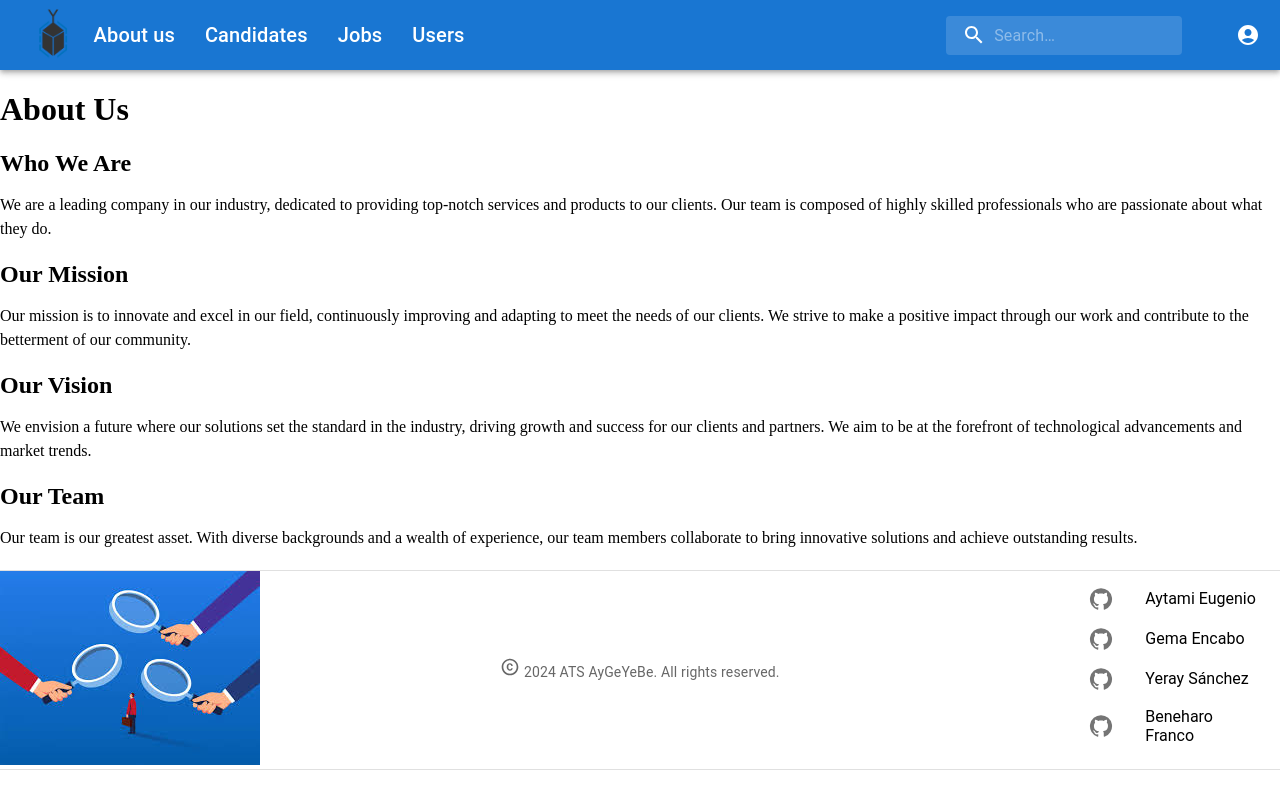
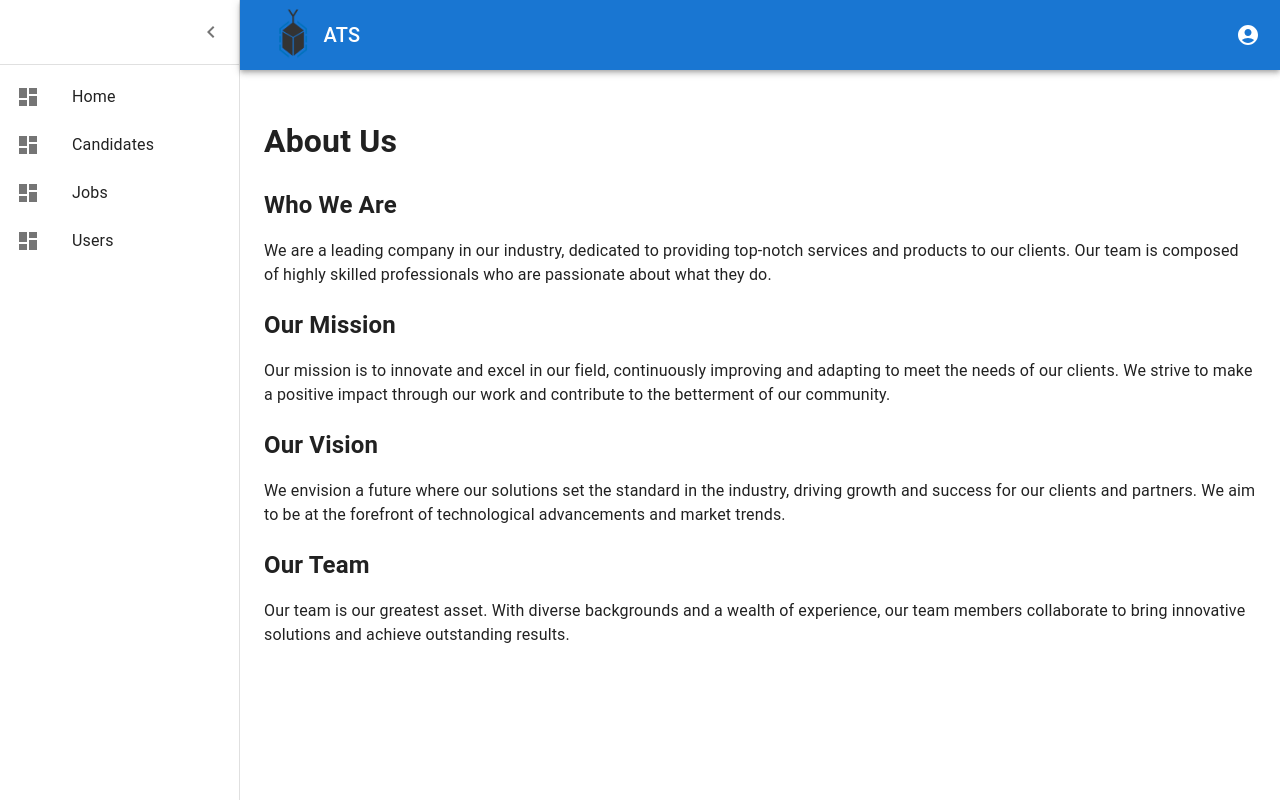
Before and after one commit to BeneharoFranco/atsFronted, a React (Vite) app: page /about in a window 1280 px wide. Built offline with nearby package versions, Linux system fonts and the light colour scheme.

Commit message:
trabajando layout

```diff
--- /dev/null
+++ b/src/components/Drawer/Drawer.jsx
@@ -0,0 +1,80 @@
+// import React from "react";
+import PropTypes from "prop-types";
+import { styled } from "@mui/material/styles";
+import MuiDrawer from '@mui/material/Drawer';
+import ChevronLeftIcon from "@mui/icons-material/ChevronLeft";
+import DashboardIcon from "@mui/icons-material/Dashboard";
+import { Divider, IconButton, List, ListItemButton, ListItemIcon, ListItemText, Toolbar } from "@mui/material";
+import { Link } from "react-router-dom";
+
+const drawerWidth = 240;
+
+const CustomDrawer = styled(MuiDrawer, {
+  shouldForwardProp: (prop) => prop !== "open",
+})(({ theme, open }) => ({
+  "& .MuiDrawer-paper": {
+    position: "relative",
+    whiteSpace: "nowrap",
+    width: drawerWidth,
+    transition: theme.transitions.create("width", {
+      easing: theme.transitions.easing.sharp,
+      duration: theme.transitions.duration.enteringScreen,
+    }),
+    boxSizing: "border-box",
+    ...(!open && {
+      overflowX: "hidden",
+      transition: theme.transitions.create("width", {
+        easing: theme.transitions.easing.sharp,
+        duration: theme.transitions.duration.leavingScreen,
+      }),
+      width: theme.spacing(7),
+      [theme.breakpoints.up("sm")]: {
+        width: theme.spacing(9),
+      },
+    }),
+  },
+}));
+
+const Drawer = ({open, toggleDrawer, pages}) => {
+  return (
+    <>
+      <CustomDrawer variant="permanent" open={open}>
+        <Toolbar
+          sx={{
+            display: "flex",
+            alignItems: "center",
+            justifyContent: "flex-end",
+            px: [1],
+          }}
+        >
+          <IconButton onClick={toggleDrawer}>
+            <ChevronLeftIcon />
+          </IconButton>
+        </Toolbar>
+        <Divider />
+        <List component="nav">
+          {pages.map((page) => {
+            return (
+              <>
+                <ListItemButton component={Link} to={page.path}>
+                  <ListItemIcon>
+                    <DashboardIcon />
+                  </ListItemIcon>
+                  <ListItemText primary={page.name} />
+                </ListItemButton>
+              </>
+            );
+          })}
+        </List>
+      </CustomDrawer>
+    </>
+  );
+};
+
+Drawer.propTypes = {
+    open: PropTypes.bool,
+    toggleDrawer: PropTypes.func,
+    pages: PropTypes.object,
+  };
+
+export default Drawer;
--- a/src/components/Footer/Footer.jsx
+++ b/src/components/Footer/Footer.jsx
@@ -11,7 +11,7 @@ import { Copyright } from "@mui/icons-material";
 
 export default function BasicList() {
   return (
-    <Box sx={{ width: "100%", bgcolor: "background.paper" }}>
+    <Box height={"270px"} sx={{ width: "100%", bgcolor: "background.paper" }} component={"footer"}>
       <Divider />
       <Grid container spacing={1}>
         <Grid item xs={2}>
--- a/src/components/Header/Header.jsx
+++ b/src/components/Header/Header.jsx
@@ -1,67 +1,87 @@
 import "./Header.css";
-import React, { useState } from 'react';
-import { Link } from 'react-router-dom';
-import AppBar from '@mui/material/AppBar';
-import Toolbar from '@mui/material/Toolbar';
-import Typography from '@mui/material/Typography';
-import IconButton from '@mui/material/IconButton';
-import SearchIcon from '@mui/icons-material/Search';
-import AccountCircle from '@mui/icons-material/AccountCircle';
-import Badge from '@mui/material/Badge';
-import NotificationsIcon from '@mui/icons-material/Notifications';
-import InputBase from '@mui/material/InputBase';
-import { styled, alpha } from '@mui/material/styles';
-import Menu from '@mui/material/Menu';
-import MenuItem from '@mui/material/MenuItem';
-import logo from '../../assets/logo.png';
+import React, { useState } from "react";
+import PropTypes from "prop-types";
+import { Link } from "react-router-dom";
+import MuiAppBar from '@mui/material/AppBar';
+import Toolbar from "@mui/material/Toolbar";
+import Typography from "@mui/material/Typography";
+import IconButton from "@mui/material/IconButton";
+import AccountCircle from "@mui/icons-material/AccountCircle";
+import { styled } from "@mui/material/styles";
+import Menu from "@mui/material/Menu";
+import MenuIcon from "@mui/icons-material/Menu";
+import MenuItem from "@mui/material/MenuItem";
+import logo from "../../assets/logo.png";
+import { createTheme, ThemeProvider } from '@mui/material/styles';
+import CssBaseline from '@mui/material/CssBaseline';
+import Box from '@mui/material/Box';
 
-const Search = styled('div')(({ theme }) => ({
-  position: 'relative',
+/*
+const Search = styled("div")(({ theme }) => ({
+  position: "relative",
   borderRadius: theme.shape.borderRadius,
   backgroundColor: alpha(theme.palette.common.white, 0.15),
-  '&:hover': {
+  "&:hover": {
     backgroundColor: alpha(theme.palette.common.white, 0.25),
   },
   marginRight: theme.spacing(2),
   marginLeft: 0,
-  width: '100%',
-  [theme.breakpoints.up('sm')]: {
+  width: "100%",
+  [theme.breakpoints.up("sm")]: {
     marginLeft: theme.spacing(3),
-    width: 'auto',
+    width: "auto",
   },
 }));
 
-const SearchIconWrapper = styled('div')(({ theme }) => ({
+const SearchIconWrapper = styled("div")(({ theme }) => ({
   padding: theme.spacing(0, 2),
-  height: '100%',
-  position: 'absolute',
-  pointerEvents: 'none',
-  display: 'flex',
-  alignItems: 'center',
-  justifyContent: 'center',
+  height: "100%",
+  position: "absolute",
+  pointerEvents: "none",
+  display: "flex",
+  alignItems: "center",
+  justifyContent: "center",
 }));
 
 const StyledInputBase = styled(InputBase)(({ theme }) => ({
-  color: 'inherit',
-  '& .MuiInputBase-input': {
+  color: "inherit",
+  "& .MuiInputBase-input": {
     padding: theme.spacing(1, 1, 1, 0),
     paddingLeft: `calc(1em + ${theme.spacing(4)})`,
-    transition: theme.transitions.create('width'),
-    width: '100%',
-    [theme.breakpoints.up('md')]: {
-      width: '20ch',
+    transition: theme.transitions.create("width"),
+    width: "100%",
+    [theme.breakpoints.up("md")]: {
+      width: "20ch",
     },
   },
 }));
+*/
 
-const pages = [
-  {name: "About us", path: "/about" , image: logo},
-  {name: "Candidates", path: "/candidates"},
-  {name: "Jobs", path: "/JobOpening"},
-  {name: "Users", path: "/User"},
-];
 
-const Header = () => {
+const drawerWidth = 240;
+
+const AppBar = styled(MuiAppBar, {
+  shouldForwardProp: (prop) => prop !== "open",
+})(({ theme, open }) => ({
+  zIndex: theme.zIndex.drawer + 1,
+  transition: theme.transitions.create(["width", "margin"], {
+    easing: theme.transitions.easing.sharp,
+    duration: theme.transitions.duration.leavingScreen,
+  }),
+  ...(open && {
+    marginLeft: drawerWidth,
+    width: `calc(100% - ${drawerWidth}px)`,
+    transition: theme.transitions.create(["width", "margin"], {
+      easing: theme.transitions.easing.sharp,
+      duration: theme.transitions.duration.enteringScreen,
+    }),
+  }),
+}));
+
+// TODO remove, this demo shouldn't need to reset the theme.
+const defaultTheme = createTheme();
+
+const Header = ({open, toggleDrawer, pages}) => {
   const [anchorEl, setAnchorEl] = useState(null);
 
   const handleMenu = (event) => {
@@ -73,52 +93,52 @@ const Header = () => {
   };
 
   return (
-    <AppBar position="static">
-      <Toolbar style={{ justifyContent: 'space-between' }}>
-        <div style={{ display: 'flex', alignItems: 'center', gap: '30px' }}>
-          {/* <Typography variant="h6" noWrap component="div" sx={{ display: { xs: 'none', sm: 'flex' }, alignItems: 'center' }}>
-            <Link to="/about" style={{ textDecoration: 'none', color: 'inherit', display: 'flex', alignItems: 'center' }}>
-              <img src={logo} alt="Company Logo" style={{ height: '70px', marginRight: '10px' }} />
-              About us
-            </Link>
-          </Typography>
-          <Typography variant="h6" noWrap component="div">
-            <Link to="/jobs" style={{ textDecoration: 'none', color: 'inherit' }}>
-              Jobs
-            </Link>
-          </Typography>
-          <Typography variant="h6" noWrap component="div">
-            <Link to="/candidates" style={{ textDecoration: 'none', color: 'inherit' }}>
-              Candidates
-            </Link>
-          </Typography> */}
-          {
-            pages.map((page) => {
-              return (
-                <>
-                <Typography variant="h6" noWrap component="div" sx={{ display: { xs: 'none', sm: 'flex' }, alignItems: 'center' }}>
-                  <Link to={page.path} style={{ textDecoration: 'none', color: 'inherit', display: 'flex', alignItems: 'center' }}>
-                    {page.image !== undefined ? <img src={page.image} alt="Company Logo" style={{ height: '70px', marginRight: '10px' }} /> : ""}
-                    {page.name}
-                  </Link>
-                </Typography>
-                </>
-              )
-            })
-          }
-        </div>
-        <div style={{ display: 'flex', alignItems: 'center', gap: '30px' }}>
-          <Search>
-            <SearchIconWrapper>
-              <SearchIcon />
-            </SearchIconWrapper>
-            <StyledInputBase
-              placeholder="Search…"
-              inputProps={{ 'aria-label': 'search' }}
-            />
-          </Search>
-
-          <IconButton
+    <ThemeProvider theme={defaultTheme}>
+      <Box sx={{ display: "flex" }}>
+        <CssBaseline />
+        <AppBar position="absolute" open={open}>
+          <Toolbar
+            sx={{
+              pr: "24px", // keep right padding when drawer closed
+            }}
+          >
+            <IconButton
+              edge="start"
+              color="inherit"
+              aria-label="open drawer"
+              onClick={toggleDrawer}
+              sx={{
+                marginRight: "36px",
+                ...(open && { display: "none" }),
+              }}
+            >
+              <MenuIcon />
+            </IconButton>
+            <Typography
+              component="h1"
+              variant="h6"
+              color="inherit"
+              noWrap
+              sx={{ flexGrow: 1 }}
+            >
+              <Link
+                to={"/Home"}
+                style={{
+                  textDecoration: "none",
+                  color: "inherit",
+                  display: "flex",
+                  alignItems: "center",
+                }}
+              >
+                <img
+                  src={logo}
+                  alt="Company Logo"
+                  style={{ height: "70px" }}
+                />
+                ATS
+              </Link>
+            </Typography>
+            <IconButton
             edge="end"
             aria-label="account of current user"
             aria-haspopup="true"
@@ -131,24 +151,30 @@ const Header = () => {
             id="menu-appbar"
             anchorEl={anchorEl}
             anchorOrigin={{
-              vertical: 'top',
-              horizontal: 'right',
+              vertical: "top",
+              horizontal: "right",
             }}
             keepMounted
             transformOrigin={{
-              vertical: 'top',
-              horizontal: 'right',
+              vertical: "top",
+              horizontal: "right",
             }}
             open={Boolean(anchorEl)}
             onClose={handleClose}
           >
-            <MenuItem onClick={handleClose}>Log In</MenuItem>
             <MenuItem onClick={handleClose}>Log Out</MenuItem>
           </Menu>
-        </div>
-      </Toolbar>
-    </AppBar>
+          </Toolbar>
+        </AppBar>
+      </Box>
+    </ThemeProvider>
   );
 };
 
+Header.propTypes = {
+  open: PropTypes.bool,
+  toggleDrawer: PropTypes.func,
+  pages: PropTypes.object,
+};
+
 export default Header;
--- a/src/components/ListCard/ListCard.jsx
+++ b/src/components/ListCard/ListCard.jsx
@@ -1,18 +1,20 @@
 import PropTypes from "prop-types";
 import JobOpeningCard from "../JobOpeningCard/JobOpeningCard";
+import { Box } from "@mui/material";
+import Grid2 from "@mui/material/Unstable_Grid2/Grid2";
 
 const ListCard = ({ objects, type, delObject }) => {
   switch (type) {
     case "jobOpening":
       return (
         <>
-          <div>
+          <Grid2 container spacing={2} sx={{ width: "100%", height: "100%", padding: 2 }} >
             {
               objects.jobOpenings.map((object) => (
                 <JobOpeningCard key={object.id} jobOpening={object} delJobOpening={delObject} />
               ))
             }
-          </div>
+          </Grid2>
         </>
       );
       break;
--- a/src/layouts/Root.jsx
+++ b/src/layouts/Root.jsx
@@ -1,13 +1,110 @@
-import { Outlet } from "react-router-dom";
+import { useState } from "react";
+import { Link, Outlet } from "react-router-dom";
 import Header from "../components/Header/Header";
 import Footer from "../components/Footer/Footer";
+import { Box, Container, CssBaseline, Divider, Grid, IconButton, List, ListItemButton, ListItemIcon, ListItemText, Toolbar } from "@mui/material";
+
+// import { styled } from "@mui/material/styles";
+// import MuiDrawer from '@mui/material/Drawer';
+// import ChevronLeftIcon from "@mui/icons-material/ChevronLeft";
+// import DashboardIcon from "@mui/icons-material/Dashboard";
+import { ThemeProvider } from "@emotion/react";
+import { createTheme} from '@mui/material/styles';
+import Drawer from "../components/Drawer/Drawer";
+
+// const drawerWidth = 240;
+
+// const Drawer = styled(MuiDrawer, { shouldForwardProp: (prop) => prop !== "open", })(({ theme, open }) => ({
+//   "& .MuiDrawer-paper": {
+//     position: "relative",
+//     whiteSpace: "nowrap",
+//     width: drawerWidth,
+//     transition: theme.transitions.create("width", {
+//       easing: theme.transitions.easing.sharp,
+//       duration: theme.transitions.duration.enteringScreen,
+//     }),
+//     boxSizing: "border-box",
+//     ...(!open && {
+//       overflowX: "hidden",
+//       transition: theme.transitions.create("width", {
+//         easing: theme.transitions.easing.sharp,
+//         duration: theme.transitions.duration.leavingScreen,
+//       }),
+//       width: theme.spacing(7),
+//       [theme.breakpoints.up("sm")]: {
+//         width: theme.spacing(9),
+//       },
+//     }),
+//   },
+// }));
+
+const pages = [
+  { name: "Home", path: "/Home" },
+  // {name: "About us", path: "/about" , image: logo},
+  { name: "Candidates", path: "/candidates" },
+  { name: "Jobs", path: "/JobOpening" },
+  { name: "Users", path: "/User" },
+];
+
+const defaultTheme = createTheme();
 
 const Root = ({ children }) => {
+  const [open, setOpen] = useState(true);
+  const toggleDrawer = () => {
+    setOpen(!open);
+  };
+
   return (
     <>
-      <Header key={"header"}/>
-      {children ?? <Outlet />}
-      <Footer key={"footer"}/>
+      <ThemeProvider theme={defaultTheme}>
+        <Box sx={{ display: "flex" }}>
+          <CssBaseline />
+          <Header key={"header"} open={open} toggleDrawer={toggleDrawer} pages={pages}/>
+
+          {/* <Drawer variant="permanent" open={open}>
+            <Toolbar
+              sx={{
+                display: "flex",
+                alignItems: "center",
+                justifyContent: "flex-end",
+                px: [1],
+              }}
+            >
+              <IconButton onClick={toggleDrawer}>
+                <ChevronLeftIcon />
+              </IconButton>
+            </Toolbar>
+            <Divider />
+            <List component="nav">
+              {pages.map((page) => {
+                return (
+                  <>
+                    <ListItemButton component={Link} to={page.path}>
+                      <ListItemIcon>
+                        <DashboardIcon />
+                      </ListItemIcon>
+                      <ListItemText primary={page.name} />
+                    </ListItemButton>
+                  </>
+                );
+              })}
+            </List>
+          </Drawer> */}
+          <Drawer key={"drawer"} open={open} toggleDrawer={toggleDrawer} pages={pages}/>
+
+          <Box
+            component="main"
+            sx={{ flexGrow: 1, flexDirection: "column", height: "100vh", overflow: "auto" }}
+          >
+            {/* <Toolbar /> */}
+            {/* <Container maxWidth="lg" sx={{ mt: 4, mb: 4 }}> */}
+            <Container sx={{ mt: 12, mb: 4 }}>
+              <Grid container>{children ?? <Outlet />}</Grid>
+            </Container>
+            {/* <Footer key={"footer"} /> */}
+          </Box>
+        </Box>
+      </ThemeProvider>
     </>
   );
 };
--- a/src/page/JobOpening/JobOpening.jsx
+++ b/src/page/JobOpening/JobOpening.jsx
@@ -9,6 +9,7 @@ import {
 } from "../../services/jobOpeningService";
 import ListCard from "../../components/ListCard/ListCard";
 import Link from '@mui/material/Link';
+import { Box, Container, Grid, Toolbar } from "@mui/material";
 
 const JobOpening = () => {
   const [jobOpenings, setJobOpenings] = useState([]);
@@ -36,10 +37,10 @@ const JobOpening = () => {
 
   return (
     <>
-      <div>
+      <Grid minHeight={"85vh"} container spacing={3} sx={{ }}>
         <Link color="inherit" href="/JobOpening/Add">Añadir</Link>
         {<ListCard key={"ListCard"} objects={{jobOpenings}} type={"jobOpening"} delObject={(jobOpening) => delJobOpening(jobOpening)} />}
-      </div>
+      </Grid>
     </>
   );
 };
--- a/src/page/Users/UserAdd/UserAdd.jsx
+++ b/src/page/Users/UserAdd/UserAdd.jsx
@@ -36,10 +36,10 @@ const UserAdd = () => {
 
   const navigate = useNavigate();
 
-  const handleSubmit = (event) => {
+  const handleSubmit = async (event) => {
     event.preventDefault();
     console.log(form);
-    createOneUser(form);
+    await createOneUser(form);
     navigate("/User");
   };
 
--- a/src/router/index.jsx
+++ b/src/router/index.jsx
@@ -26,7 +26,7 @@ const router = createBrowserRouter([
         path: "",
         element: <Home />,
         loader: () => {
-          if (!localStorage.getItem("token")) {
+          if (!localStorage.getItem("token") || localStorage.getItem("token") == undefined) {
             return redirect("/login")  //If the user isn't logged in, we redirect to the login page.
           } else {
             return null;
@@ -37,7 +37,7 @@ const router = createBrowserRouter([
         path: "/Home",
         element: <Home />,
         loader: () => {
-          if (!localStorage.getItem("token")) {
+          if (!localStorage.getItem("token") || localStorage.getItem("token") == undefined) {
             return redirect("/login")  //If the user isn't logged in, we redirect to the login page.
           } else {
             return null;
@@ -48,7 +48,7 @@ const router = createBrowserRouter([
         path: "/User",
         element: <User />,
         loader: () => {
-          if (!localStorage.getItem("token")) {
+          if (!localStorage.getItem("token") || localStorage.getItem("token") == undefined) {
             return redirect("/login")  //If the user isn't logged in, we redirect to the login page.
           } else {
             return null;
@@ -59,7 +59,7 @@ const router = createBrowserRouter([
         path: "/User/Add",
         element: <UserAdd />,
         loader: () => {
-          if (!localStorage.getItem("token")) {
+          if (!localStorage.getItem("token") || localStorage.getItem("token") == undefined) {
             return redirect("/login")  //If the user isn't logged in, we redirect to the login page.
           } else {
             return null;
@@ -70,7 +70,7 @@ const router = createBrowserRouter([
         path: "/User/Edit/:id",
         element: <UserEdit />,
         loader: () => {
-          if (!localStorage.getItem("token")) {
+          if (!localStorage.getItem("token") || localStorage.getItem("token") == undefined) {
             return redirect("/login")  //If the user isn't logged in, we redirect to the login page.
           } else {
             return null;
@@ -95,7 +95,7 @@ const router = createBrowserRouter([
         //   },
         // ],
         loader: () => {
-          if (!localStorage.getItem("token")) {
+          if (!localStorage.getItem("token") || localStorage.getItem("token") == undefined) {
             return redirect("/login")  //If the user isn't logged in, we redirect to the login page.
           } else {
             return null;
@@ -105,20 +105,41 @@ const router = createBrowserRouter([
       {
         path: "/JobOpening/Add",
         element: <AddJobOpening />,
+        loader: () => {
+          if (!localStorage.getItem("token") || localStorage.getItem("token") == undefined) {
+            return redirect("/login")  //If the user isn't logged in, we redirect to the login page.
+          } else {
+            return null;
+          }
+        },
       },
       {
         path: "/JobOpening/Edit/:idJobOpening",
         element: <EditJobOpening />,
+        loader: () => {
+          if (!localStorage.getItem("token") || localStorage.getItem("token") == undefined) {
+            return redirect("/login")  //If the user isn't logged in, we redirect to the login page.
+          } else {
+            return null;
+          }
+        },
       },
       {
         path: "about",
         element: <About />,
       },
-      {
-        path: "/login",
-        element: <Login />,
-      },
     ],
+  },
+  {
+    path: "/login",
+    element: <Login />,
+    loader: () => {
+      if (localStorage.getItem("token") && localStorage.getItem("token") !== undefined) {
+        return redirect("/Home")  //If the user isn't logged in, we redirect to the login page.
+      } else {
+        return null;
+      }
+    },
   },
 ]);
 
```
Also changed, not shown: src/components/JobOpeningCard/JobOpeningCard.jsx (+85 -13 lines), src/components/Drawer/Drawer.css (added).
